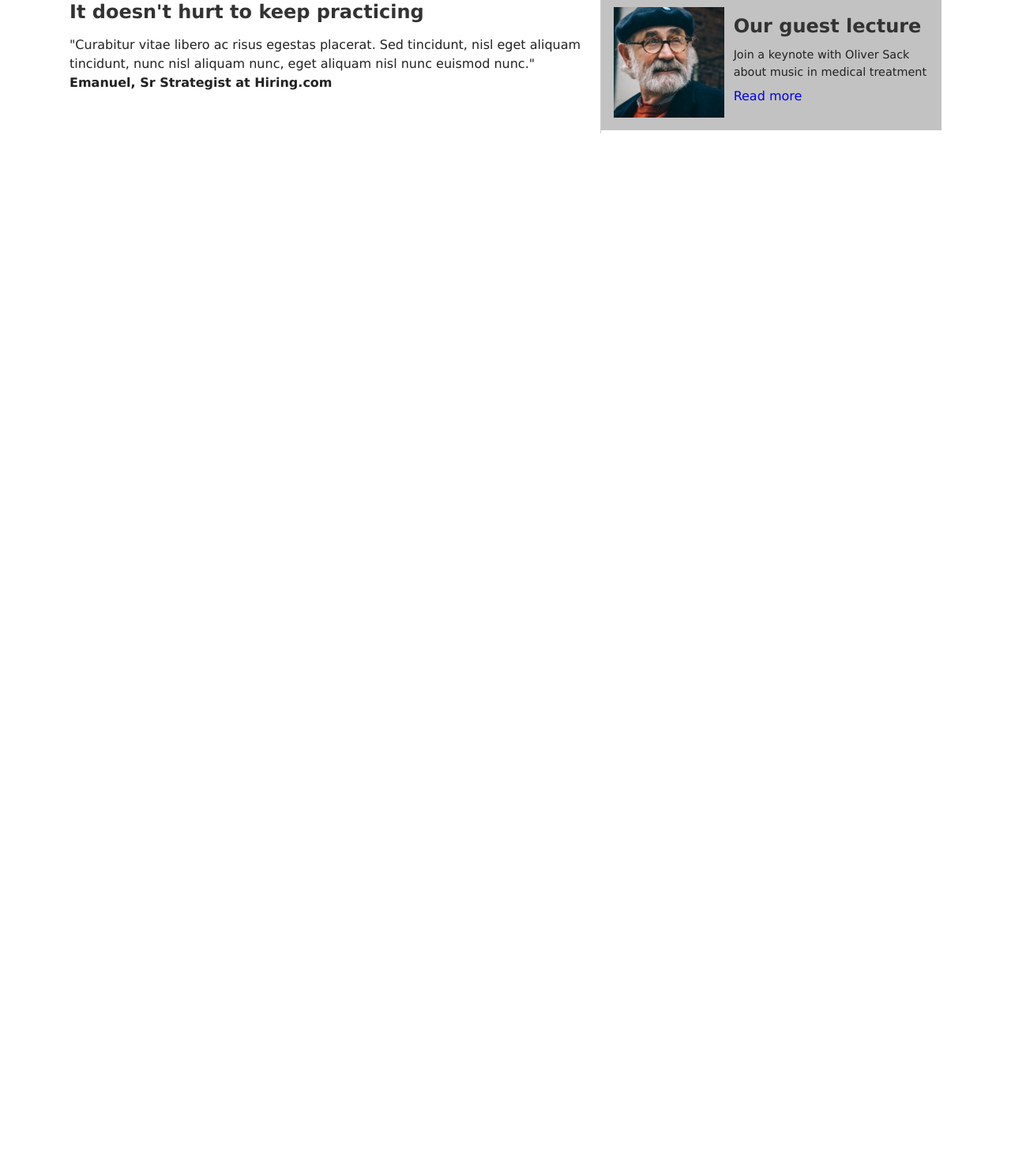
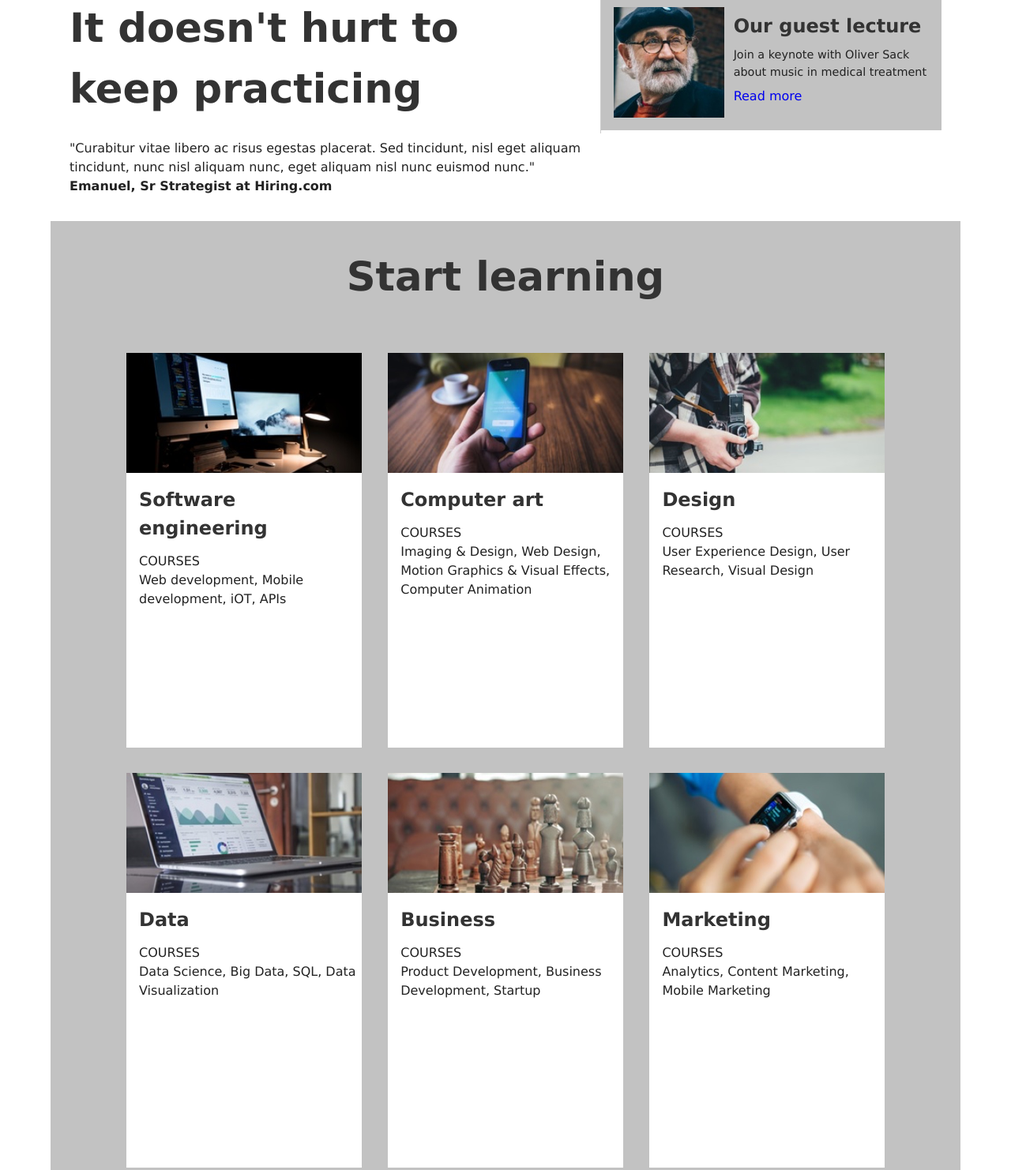
Before and after one commit to hellspite/colmar, a plain HTML site: page index.html in a window 1280 px wide. Shown: the part 1008-2490 px from the top of the page at 79% size. Before the commit the page ends 1209 px from the top, so only its background shows below. Drawn offline with Linux system fonts and the light colour scheme.

Commit message:
Courses section

```diff
--- a/index.html
+++ b/index.html
@@ -78,6 +78,60 @@
                 </div>
             </div>
         </section>
+        <section class="odd learn-section">
+            <div class="learn-title"><h1>Start learning</h1></div>
+            <div class="learn-boxes">
+                <div class="learn-box">
+                    <img src="resources/images/course-software.jpg" alt="Computer screen with code">
+                    <div class="learn-box-content">
+                        <h2>Software engineering</h2>
+                        <p>COURSES</p>
+                        <p>Web development, Mobile development, iOT, APIs</p>
+                    </div>
+                </div>
+                <div class="learn-box">
+                    <img src="resources/images/course-computer-art.jpg" alt="A hand holding a smartphone">
+                    <div class="learn-box-content">
+                        <h2>Computer art</h2>
+                        <p>COURSES</p>
+                        <p>Imaging &amp; Design, Web Design, Motion Graphics &amp; Visual Effects,
+                            Computer Animation</p>
+                    </div>
+                </div>
+                <div class="learn-box">
+                    <img src="resources/images/course-design.jpg" alt="Someone holding an old camera">
+                    <div class="learn-box-content">
+                        <h2>Design</h2>
+                        <p>COURSES</p>
+                        <p>User Experience Design, User Research, Visual Design</p>
+                    </div>
+                </div>
+
+                <div class="learn-box">
+                    <img src="resources/images/course-data.jpg" alt="Computer screen with data charts">
+                    <div class="learn-box-content">
+                        <h2>Data</h2>
+                        <p>COURSES</p>
+                        <p>Data Science, Big Data, SQL, Data Visualization</p>
+                    </div>
+                </div>
+                <div class="learn-box">
+                    <img src="resources/images/course-business.jpg" alt="A chess board">
+                    <div class="learn-box-content">
+                        <h2>Business</h2>
+                        <p>COURSES</p>
+                        <p>Product Development, Business Development, Startup</p>
+                    </div>
+                </div>
+                <div class="learn-box">
+                    <img src="resources/images/course-marketing.jpg" alt="A smartwatch on a wrist">
+                    <div class="learn-box-content">
+                        <h2>Marketing</h2>
+                        <p>COURSES</p>
+                        <p>Analytics, Content Marketing, Mobile Marketing</p>
+                    </div>
+                </div>
+        </section>
     </div>
 </body>
 </html>
--- a/resources/css/style.css
+++ b/resources/css/style.css
@@ -31,6 +31,10 @@ h1, h2, h3, h4, h5, h6 {
     font-weight: bold;
     margin-bottom: 0.5em;
     color:#333
+}
+
+h1 {
+    font-size: 3.2rem;
 }
 
 /* Utility classes */
@@ -108,6 +112,10 @@ section.odd {
     background-color: #c2c2c2;
 }
 
+.learn-section {
+    flex-direction: column;
+}
+
 .banner {
     align-items: center;
 }
@@ -180,3 +188,32 @@ section.odd {
 .info-description {
     font-size: 0.9rem;
 }
+
+.learn-title {
+    width: 100%;
+}
+
+.learn-boxes {
+    display: flex;
+    justify-content: space-between;
+    flex-wrap: wrap;
+    margin: 32px 40px 0 72px;
+}
+
+.learn-box {
+    width: 30%;
+    height: 500px;
+    text-align: left;
+    margin-right: 32px;
+    margin-bottom: 32px;
+    background-color: white;
+}
+
+.learn-box-content {
+    padding-left: 16px;
+}
+
+.learn-box img {
+    height: auto;
+    margin-bottom: 16px;
+}
```
